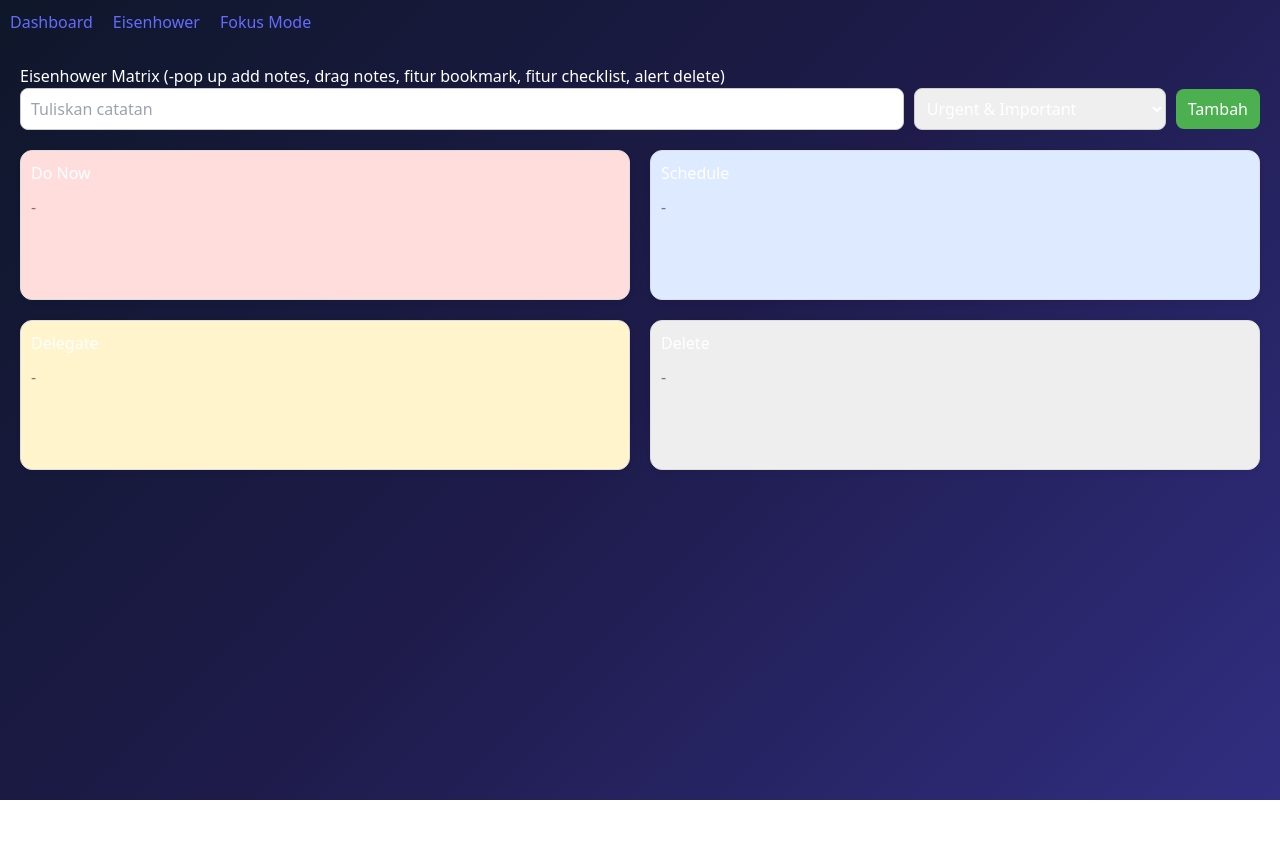
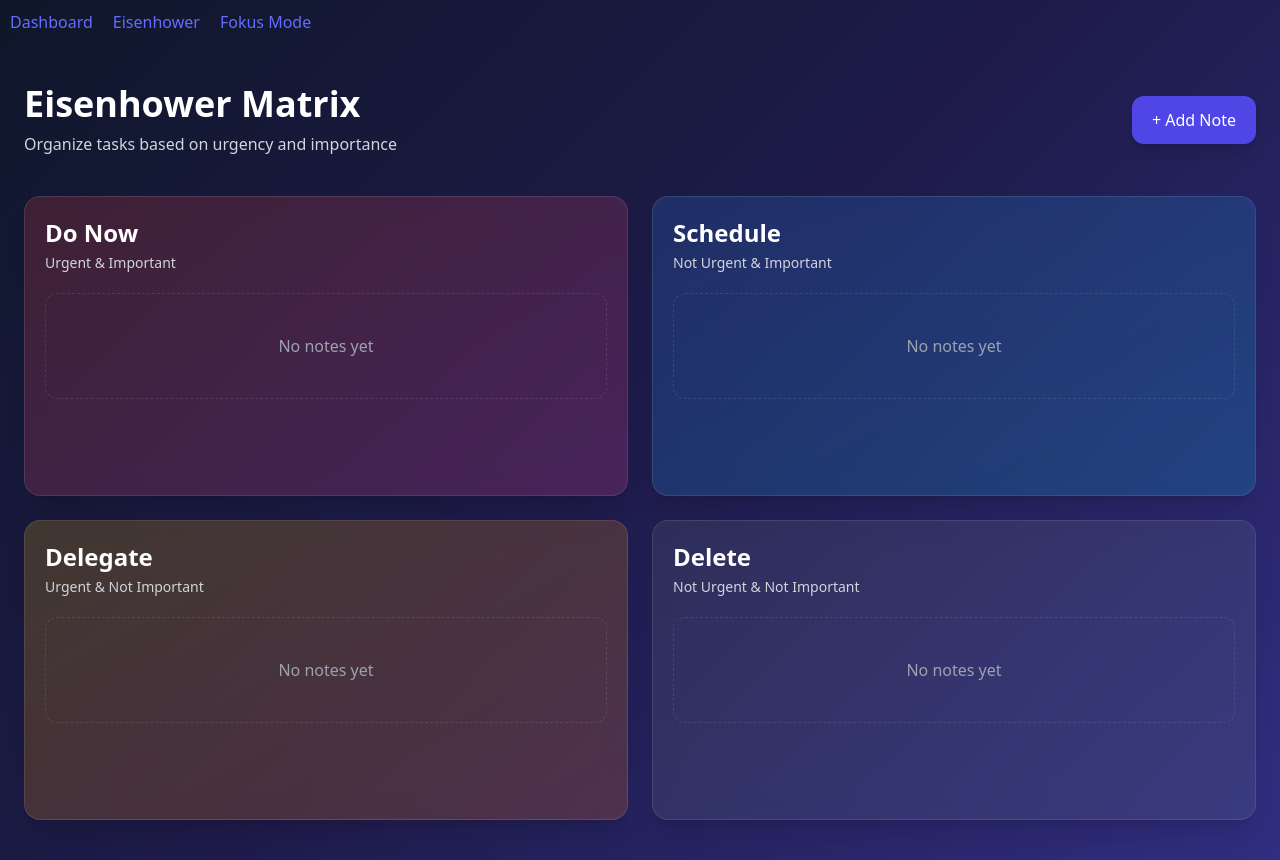
Before and after one commit to sekkarr/produktif-app, a React (Vite) app in the folder produktif-app/: page /eisenhower in a window 1280 px wide. Before the commit the page ends 800 px from the top, so only its background shows below. Built offline with nearby package versions, Linux system fonts and the light colour scheme.

Commit message:
tambah add notes

```diff
--- /dev/null
+++ b/produktif-app/src/components/AddNotes.jsx
@@ -0,0 +1,114 @@
+import { useState } from "react";
+
+export default function AddNote({ onClose, onSave }) {
+  const [title, setTitle] = useState("");
+  const [content, setContent] = useState("");
+  const [priority, setPriority] = useState("urgent-important");
+  const [deadline, setDeadline] = useState("");
+
+  const currentDate = new Date().toLocaleDateString();
+
+  const handleSave = () => {
+    if (!title || !content) return;
+
+    const newNote = {
+      id: Date.now(),
+      title,
+      deadline,
+      content,
+      priority,
+      date: currentDate,
+    };
+
+    onSave(newNote);
+
+    setTitle("");
+    setContent("");
+    setPriority("");
+    setDeadline("");
+
+    onClose();
+  };
+
+  return (
+    <div className="fixed inset-0 bg-black/50 backdrop-blur-sm flex justify-center items-center z-50">
+      {/* MODAL */}
+      <div className="bg-white/10 backdrop-blur-md border border-white/20 rounded-2xl p-6 w-full max-w-md shadow-2xl text-white">
+        {/* HEADER */}
+        <div className="flex justify-between items-center mb-4">
+          <h2 className="text-2xl font-semibold">Add Note</h2>
+
+          <button onClick={onClose} className="text-gray-300 hover:text-white">
+            ✕
+          </button>
+        </div>
+
+        {/* DATE */}
+        <p className="text-sm text-gray-300 mb-4">Date: {currentDate}</p>
+
+        {/* TITLE INPUT */}
+        <input
+          type="text"
+          placeholder="Note title..."
+          value={title}
+          onChange={(e) => setTitle(e.target.value)}
+          className="w-full mb-4 p-3 rounded-lg bg-white/10 border border-white/20 text-white placeholder-gray-400 focus:outline-none"
+        />
+
+        <p className="text-sm text-gray-300 mb-2">Deadline</p>
+        <input
+          type="date"
+          value={deadline}
+          onChange={(e) => setDeadline(e.target.value)}
+          className="w-full mb-4 p-3 rounded-lg bg-white/10 border border-white/20 text-gray-300 focus:outline-none"
+        />
+
+        <div className="mb-4 text-left">
+          <p className="text-sm text-gray-300 mb-2">Category</p>
+
+          <select
+            value={priority}
+            onChange={(e) => setPriority(e.target.value)}
+            className="w-full p-3 rounded-lg bg-white/10 border border-white/20 text-gray-300 focus:outline-none"
+          >
+            <option value="urgent-important">Important & Urgent</option>
+
+            <option value="not-urgent-important">Important & Not Urgent</option>
+
+            <option value="urgent-not-important">Not Important & Urgent</option>
+
+            <option value="not-urgent-not-important">
+              Not Important & Not Urgent
+            </option>
+          </select>
+        </div>
+
+        {/* CONTENT */}
+        <textarea
+          placeholder="Write your note..."
+          value={content}
+          onChange={(e) => setContent(e.target.value)}
+          rows="5"
+          className="w-full mb-6 p-3 rounded-lg bg-white/10 border border-white/20 text-white placeholder-gray-400 focus:outline-none resize-none"
+        />
+
+        {/* BUTTONS */}
+        <div className="flex justify-end gap-3">
+          <button
+            onClick={onClose}
+            className="px-4 py-2 rounded-lg bg-white/10 hover:bg-white/20 transition"
+          >
+            Cancel
+          </button>
+
+          <button
+            onClick={handleSave}
+            className="px-4 py-2 rounded-lg bg-indigo-600 hover:bg-indigo-700 transition"
+          >
+            Save
+          </button>
+        </div>
+      </div>
+    </div>
+  );
+}
--- a/produktif-app/src/components/LofiPlayer.jsx
+++ b/produktif-app/src/components/LofiPlayer.jsx
@@ -75,6 +75,7 @@ export default function LofiPlayer() {
           loop
         />
 
+
         {/* CONTROLS */}
         <div className="flex justify-between items-center mb-4">
 
--- a/produktif-app/src/pages/EisenhowerPage.jsx
+++ b/produktif-app/src/pages/EisenhowerPage.jsx
@@ -1,208 +1,227 @@
 import { useState, useEffect } from "react";
+import AddNote from "../components/AddNotes";
 
 export default function EisenhowerPage() {
   const [notes, setNotes] = useState([]);
-  const [title, setTitle] = useState("");
-  const [priority, setPriority] = useState("urgent-important");
+  const [isLoaded, setIsLoaded] = useState(false);
+  const [isModalOpen, setIsModalOpen] = useState(false);
 
-  const [isLoaded, setIsLoaded] = useState(false);
-
+  // LOAD LOCAL STORAGE
   useEffect(() => {
     const saved = localStorage.getItem("notes");
+
     if (saved) {
       setNotes(JSON.parse(saved));
     }
-    setIsLoaded(true); // sudah load
+
+    setIsLoaded(true);
   }, []);
 
+  // SAVE LOCAL STORAGE
   useEffect(() => {
     if (isLoaded) {
       localStorage.setItem("notes", JSON.stringify(notes));
     }
   }, [notes, isLoaded]);
 
-  const handleAdd = () => {
-    if (!title) return;
-
-    const newNote = {
-      id: Date.now(),
-      title,
-      priority,
+  // ADD NOTE
+  const handleAdd = (newNote) => {
+    setNotes((prev) => [newNote, ...prev]);
   };
 
-    setNotes((prev) => [newNote, ...prev]);
-    setTitle("");
-  };
-
-  //delete
+  // DELETE NOTE
   const deleteNote = (id) => {
     setNotes(notes.filter((note) => note.id !== id));
   };
 
-  // kuadran
+  // GROUP QUADRANTS
   const grouped = {
     "urgent-important": notes.filter((n) => n.priority === "urgent-important"),
+
     "not-urgent-important": notes.filter(
       (n) => n.priority === "not-urgent-important",
     ),
+
     "urgent-not-important": notes.filter(
       (n) => n.priority === "urgent-not-important",
     ),
+
     "not-urgent-not-important": notes.filter(
       (n) => n.priority === "not-urgent-not-important",
     ),
   };
 
   return (
-    <div style={{ padding: "20px" }}>
-      <h1>
-        Eisenhower Matrix (-pop up add notes, drag notes, fitur bookmark, fitur
-        checklist, alert delete)
-      </h1>
+    <div className="min-h-screen px-6 py-10 text-white">
+      {/* HEADER */}
+      <div className="max-w-7xl mx-auto mb-10">
+        <div className="flex flex-col md:flex-row md:items-center md:justify-between gap-5">
+          <div>
+            <h1 className="text-4xl font-bold mb-2">Eisenhower Matrix</h1>
 
-      {/* inputan */}
-      <div
-        style={{
-          marginBottom: "20px",
-          display: "flex",
-          gap: "10px",
-          flexWrap: "wrap",
-          alignItems: "center",
-        }}
+            <p className="text-gray-300">
+              Organize tasks based on urgency and importance
+            </p>
+          </div>
+
+          {/* BUTTON */}
+          <button
+            onClick={() => setIsModalOpen(true)}
+            className="
+              bg-indigo-600 hover:bg-indigo-700
+              transition
+              px-5 py-3
+              rounded-xl
+              font-medium
+              shadow-lg
+            "
           >
-        <input
-          value={title}
-          onChange={(e) => setTitle(e.target.value)}
-          placeholder="Tuliskan catatan"
-          style={{
-            padding: "8px 10px",
-            borderRadius: "8px",
-            border: "1px solid #ccc",
-            flex: "1",
-            minWidth: "200px",
+            + Add Note
+          </button>
+        </div>
+      </div>
+
+      {/* MODAL */}
+      {isModalOpen && (
+        <AddNote
+          onClose={() => setIsModalOpen(false)}
+          onSave={(note) => {
+            handleAdd(note);
+            setIsModalOpen(false);
           }}
         />
+      )}
 
-        <select
-          value={priority}
-          onChange={(e) => setPriority(e.target.value)}
-          style={{
-            padding: "8px",
-            borderRadius: "8px",
-            border: "1px solid #ccc",
-          }}
-        >
-          <option value="urgent-important">Urgent & Important</option>
-          <option value="not-urgent-important">Not Urgent & Important</option>
-          <option value="urgent-not-important">Urgent & Not Important</option>
-          <option value="not-urgent-not-important">
-            Not Urgent & Not Important
-          </option>
-        </select>
-
-        <button
-          onClick={handleAdd}
-          style={{
-            padding: "8px 12px",
-            borderRadius: "8px",
-            border: "none",
-            backgroundColor: "#4CAF50",
-            color: "white",
-            cursor: "pointer",
-          }}
-        >
-          Tambah
-        </button>
-      </div>
-
-      {/* grid */}
+      {/* GRID */}
       <div
-        style={{
-          display: "grid",
-          gridTemplateColumns: "1fr 1fr",
-          gap: "20px",
-          marginTop: "20px",
-        }}
+        className="
+        max-w-7xl mx-auto
+        grid grid-cols-1 md:grid-cols-2
+        gap-6
+      "
       >
         <Box
           title="Do Now"
+          subtitle="Urgent & Important"
           items={grouped["urgent-important"]}
           deleteNote={deleteNote}
+          color="from-red-500/20 to-pink-500/20"
         />
+
         <Box
           title="Schedule"
+          subtitle="Not Urgent & Important"
           items={grouped["not-urgent-important"]}
           deleteNote={deleteNote}
+          color="from-blue-500/20 to-cyan-500/20"
         />
+
         <Box
           title="Delegate"
+          subtitle="Urgent & Not Important"
           items={grouped["urgent-not-important"]}
           deleteNote={deleteNote}
+          color="from-yellow-500/20 to-orange-500/20"
         />
+
         <Box
           title="Delete"
+          subtitle="Not Urgent & Not Important"
           items={grouped["not-urgent-not-important"]}
           deleteNote={deleteNote}
+          color="from-gray-500/20 to-slate-500/20"
         />
       </div>
     </div>
   );
 }
 
-// COMPONENT BOX
-function Box({ title, items, deleteNote }) {
-  const getColor = () => {
-    if (title === "Do Now") return "#ffdddd"; // merah muda
-    if (title === "Schedule") return "#ddeaff"; // biru
-    if (title === "Delegate") return "#fff4cc"; // kuning
-    if (title === "Delete") return "#eeeeee"; // abu
-  };
+/* ========================= */
+/* BOX COMPONENT */
+/* ========================= */
 
+function Box({ title, subtitle, items, deleteNote, color }) {
   return (
     <div
-      style={{
-        border: "1px solid #ddd",
-        borderRadius: "12px",
-        padding: "10px",
-        minHeight: "150px",
-        backgroundColor: getColor(),
-        boxShadow: "0 2px 5px rgba(0,0,0,0.05)",
-      }}
+      className={`
+        bg-gradient-to-br ${color}
+        backdrop-blur-md
+        border border-white/10
+        rounded-2xl
+        p-5
+        shadow-xl
+        min-h-[300px]
+      `}
     >
-      <h3 style={{ marginBottom: "10px" }}>{title}</h3>
+      {/* HEADER */}
+      <div className="mb-5">
+        <h2 className="text-2xl font-semibold mb-1">{title}</h2>
 
+        <p className="text-sm text-gray-300">{subtitle}</p>
+      </div>
+
+      {/* EMPTY */}
       {items.length === 0 ? (
-        <p style={{ color: "#777" }}>-</p>
+        <div
+          className="
+          border border-dashed border-white/10
+          rounded-xl
+          py-10
+          text-center
+          text-gray-400
+        "
+        >
+          No notes yet
+        </div>
       ) : (
-        items.map((item) => (
+        <div className="space-y-4">
+          {items.map((item) => (
             <div
               key={item.id}
-            style={{
-              background: "white",
-              padding: "8px",
-              borderRadius: "6px",
-              marginBottom: "8px",
-              display: "flex",
-              justifyContent: "space-between",
-              alignItems: "center",
-            }}
+              className="
+                bg-white/10
+                border border-white/10
+                backdrop-blur-md
+                rounded-xl
+                p-4
+                shadow-lg
+              "
             >
-            <span> {item.title}</span>
+              {/* TITLE */}
+              <div className="flex justify-between items-start gap-3">
+                <div>
+                  <h3 className="font-semibold text-lg">{item.title}</h3>
+
+                  <h3 className="text-sm  text-lg">{item.content}</h3>
+
+                  {/* DEADLINE */}
+                  <p className="text-sm text-gray-300 mt-1">
+                    Deadline: {item.deadline}
+                  </p>
+                </div>
+
+                <div className="flex flex-col items-end gap-2">
+                  <p className="text-xs text-gray-400">{item.date}</p>
+
                 <button
                   onClick={() => deleteNote(item.id)}
-              style={{
-                border: "none",
-                background: "red",
-                color: "white",
-                borderRadius: "5px",
-                cursor: "pointer",
-                padding: "4px 8px",
-              }}
+                  className="
+                    bg-red-500/80 hover:bg-red-600
+                    transition
+                    px-3 py-1
+                    rounded-lg
+                    text-sm
+                  "
                 >
-              Hapus
+                  Delete
                 </button>
                 </div>
-        ))
+
+
+              </div>
+            </div>
+          ))}
+        </div>
       )}
     </div>
   );
```
Lines whose indentation alone changed are shown as unchanged.
